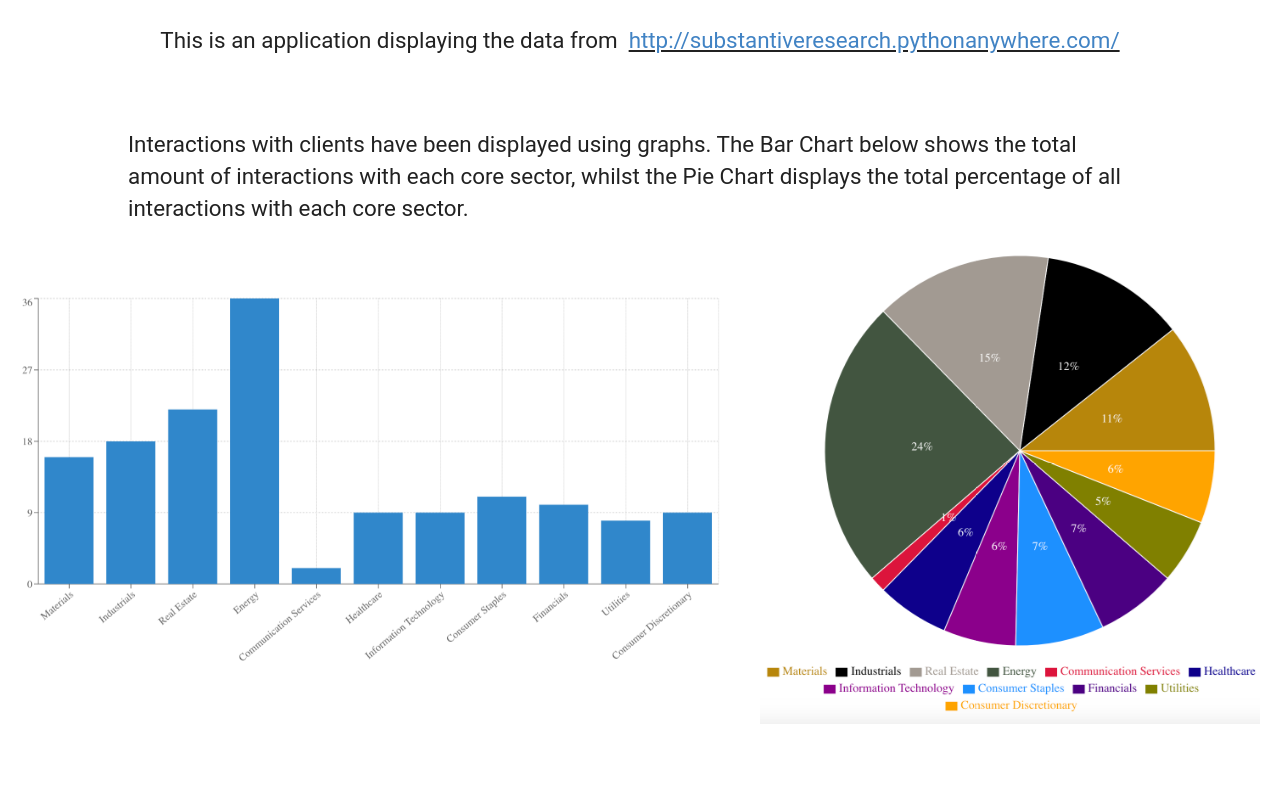
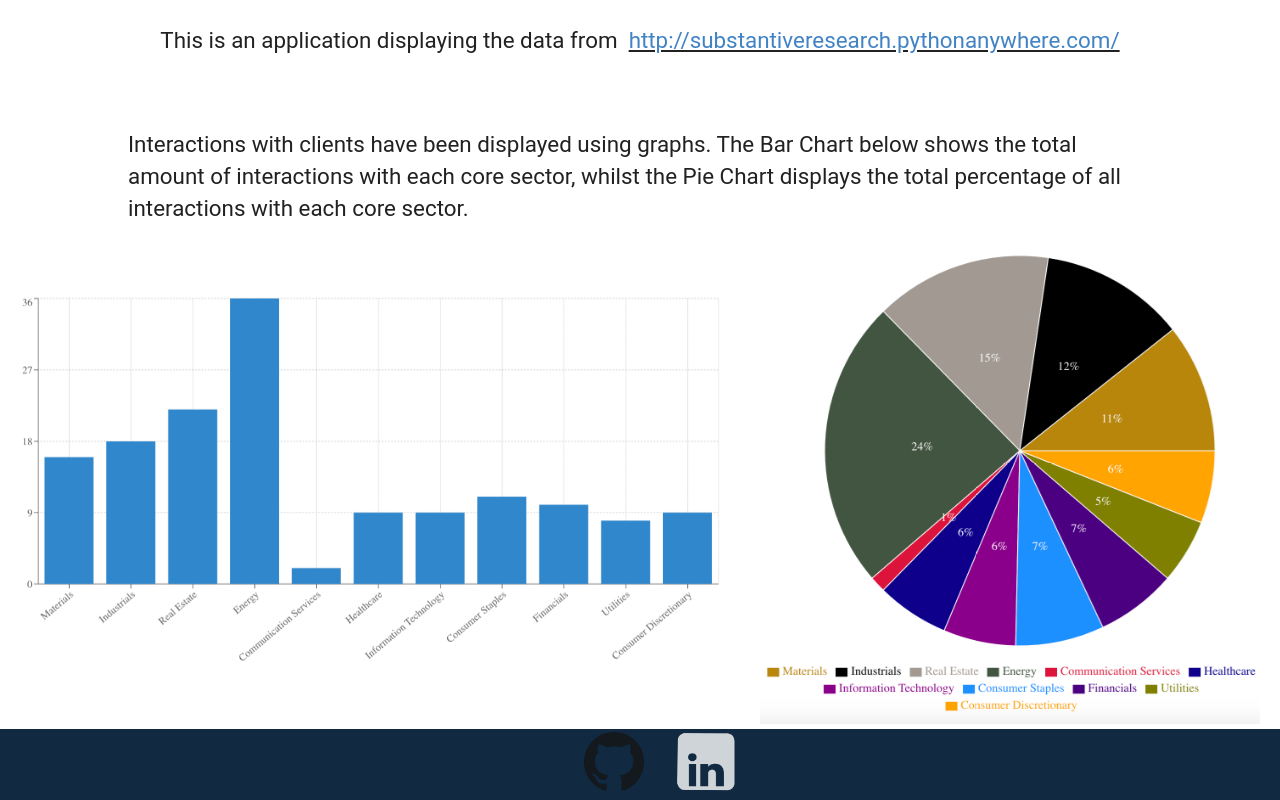
Before and after one commit to roryconlon1/SRTest, a React (Create React App) app: page / in a window 1280 px wide. Shown: the part 180-980 px from the top of the page. Before the commit the page ends 909 px from the top, so only its background shows below. Built offline with nearby package versions, Linux system fonts and the light colour scheme; no server answers.

Commit message:
added footer

```diff
--- a/src/Components/Barchart.js
+++ b/src/Components/Barchart.js
@@ -1,6 +1,5 @@
 import React from "react";
 import { Bar, BarChart, CartesianGrid, Tooltip, XAxis, YAxis } from "recharts";
-import styled from "styled-components";
 import './Barchart.css'
 import { Zoom } from "react-reveal";
 
@@ -16,7 +15,7 @@ const Barchart = ({ chartData }) => {
                     padding={100}
                 >
                     <CartesianGrid strokeDasharray="1 1" />
-                <XAxis dataKey="name" textAnchor= "end" sclaeToFit="true" verticalAnchor= "start"  interval={0} angle= "-40" height={100}/>
+                    <XAxis dataKey="name" textAnchor="end" sclaeToFit="true" verticalAnchor="start" interval={0} angle="-40" height={100} />
                     <YAxis />
                     <Tooltip />
                     <Bar
--- a/src/Components/HomePage.css
+++ b/src/Components/HomePage.css
@@ -1,10 +1,10 @@
-.heading{
+.heading {
     display: flex;
     justify-content: center;
     font-family: "Roboto";
 }
 
-.para{
+.para {
     display: flex;
     justify-content: center;
     padding-top: 50px;
@@ -14,7 +14,7 @@
     padding-right: 10%;
 }
 
-.img {
+.barImg {
     padding-top: 50px;
     width: 700px;
 }
--- a/src/Components/HomePage.js
+++ b/src/Components/HomePage.js
@@ -7,7 +7,7 @@ import { Rotate } from "react-reveal";
 
 const HomePage = () => {
 
-    return(
+    return (
         <div>
             <u><h1 className="heading">Substantive Research Test</h1></u>
             <p className="para">This is an application displaying the data from &nbsp;<u>
@@ -18,7 +18,7 @@ const HomePage = () => {
             <div className="images">
                 <Rotate top left>
                     <Link to="/barchart">
-                    <img src={Bar} alt="Barchart showing total amounts of interactions per department." className="img"></img>
+                        <img src={Bar} alt="Barchart showing total amounts of interactions per department." className="barImg"></img>
                     </Link>
                 </Rotate>
                 <Rotate top right>
--- a/src/Components/PieChart.js
+++ b/src/Components/PieChart.js
@@ -4,13 +4,13 @@ import './Piechart.css'
 
 const Piechart = ({ chartData }) => {
 
-    const COLORS = ['#B8860B', '#000000', '#A39A92', '#435440', '#DC143C', '#00008B', '#8B008B', '#1E90FF', '#4B0082', '#808000', '#FFA500'];
+    const colours = ['#B8860B', '#000000', '#A39A92', '#435440', '#DC143C', '#00008B', '#8B008B', '#1E90FF', '#4B0082', '#808000', '#FFA500'];
 
-    const RADIAN = Math.PI / 180;
+    const radian = Math.PI / 180;
     const renderCustomisedLabel = ({ cx, cy, midAngle, innerRadius, outerRadius, percent }) => {
         const radius = innerRadius + (outerRadius - innerRadius) * 0.5;
-        const x = cx + radius * Math.cos(-midAngle * RADIAN);
-        const y = cy + radius * Math.sin(-midAngle * RADIAN);
+        const x = cx + radius * Math.cos(-midAngle * radian);
+        const y = cy + radius * Math.sin(-midAngle * radian);
         return (
             <text x={x} y={y} fill="white" textAnchor="middle" dominantBaseline="central">
                 {`${(percent * 100).toFixed(0)}%`}
@@ -31,7 +31,7 @@ const Piechart = ({ chartData }) => {
                     dataKey="value"
                 >
                     {
-                        chartData.map((entry, index) => <Cell key={`cell-${index}`} fill={COLORS[index % COLORS.length]} />)
+                        chartData.map((entry, index) => <Cell key={`cell-${index}`} fill={colours[index % colours.length]} />)
                     }
                 </Pie>
                 <Tooltip />
--- a/src/Containers/MainContainer.css
+++ /dev/null
@@ -1,3 +0,0 @@
-.main {
-    background-color: #FFFFFF;
-}
--- a/src/Containers/MainContainer.js
+++ b/src/Containers/MainContainer.js
@@ -5,7 +5,40 @@ import Barchart from "../Components/Barchart";
 import HomePage from "../Components/HomePage";
 import Piechart from "../Components/Piechart";
 import NavBar from "../NavBar";
-import './MainContainer.css'
+
+const ListOfLinks = styled.ul`
+list-style-type: none;
+margin: 0;
+overflow: hidden;
+display: flex;
+justify-content: center;
+background-color: #112A42;
+`
+
+const IndividualLink = styled.li`
+float: left;
+display: block;
+color: white;
+text-align: center;
+padding: 14px 16px;
+text-decoration: none;
+padding-top: 3px;
+padding-bottom: 3px;`
+
+const Wrapper = styled.div`
+&:hover ${IndividualLink} {
+    background-color: #38495e;
+}
+`
+const Footer = styled.footer`
+left: 0%;
+bottom: 0%;
+width: 100%;`
+
+const Logo = styled.img`
+max-height: 60px;
+max-width: 200px;
+object-fit: cover;`
 
 const MainContainer = () => {
 
@@ -48,10 +81,24 @@ const MainContainer = () => {
         <div className="main">
             <NavBar />
             <Routes>
-                <Route path="/" element={<HomePage/>} />
-                <Route path="/barchart" element={<Barchart chartData={chartData}/>} />
-                <Route path="/piechart" element={<Piechart chartData={chartData} /> } />
+                <Route path="/" element={<HomePage />} />
+                <Route path="/barchart" element={<Barchart chartData={chartData} />} />
+                <Route path="/piechart" element={<Piechart chartData={chartData} />} />
             </Routes>
+            <Footer>
+                <ListOfLinks>
+                    <Wrapper>
+                        <IndividualLink>
+                            <a class="github" href="https://github.com/roryconlon1"><Logo src={require("../Images/Octicons-mark-github.svg.png")} alt="Github Profile"></Logo></a>
+                        </IndividualLink>
+                    </Wrapper>
+                    <Wrapper>
+                        <IndividualLink>
+                            <a class="github" href="https://www.linkedin.com/in/rory-conlon-643128134"><Logo src={require("../Images/linkedin.png")} alt="Linekdin Profile"></Logo></a>
+                        </IndividualLink>
+                    </Wrapper>
+                </ListOfLinks>
+            </Footer>
         </div>
     )
 }
--- a/src/index.js
+++ b/src/index.js
@@ -8,7 +8,7 @@ import 'semantic-ui-css/semantic.min.css'
 const root = ReactDOM.createRoot(document.getElementById('root'));
 root.render(
   <React.StrictMode>
-    <App/>
+    <App />
   </React.StrictMode>
 );
 
```
Also changed, not shown: src/App.css (line endings or trailing spaces), src/Components/Barchart.css (line endings or trailing spaces), src/Images/Octicons-mark-github.svg.png (added), src/Images/linkedin.png (added). Lines whose indentation alone changed are shown as unchanged.
